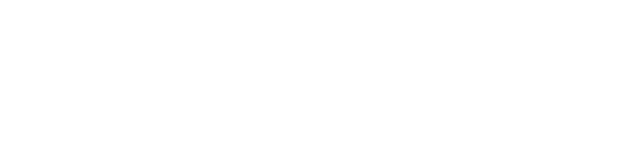
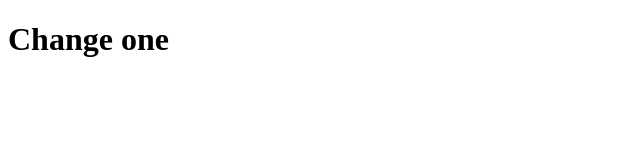
Before and after one commit to VisheshBajpayeeAirbow/test-git, a plain HTML site: page index.html in a window 1280 px wide. Shown: the whole page, without its empty margins (0-640 px from the left). Drawn offline with Linux system fonts and the light colour scheme.

Commit message:
added change 1 to dev

```diff
--- a/index.html
+++ b/index.html
@@ -5,5 +5,7 @@
     <meta name="viewport" content="width=`, initial-scale=1.0" />
     <title>Document</title>
   </head>
-  <body></body>
+  <body>
+    <h1>Change one</h1>
+  </body>
 </html>
```
